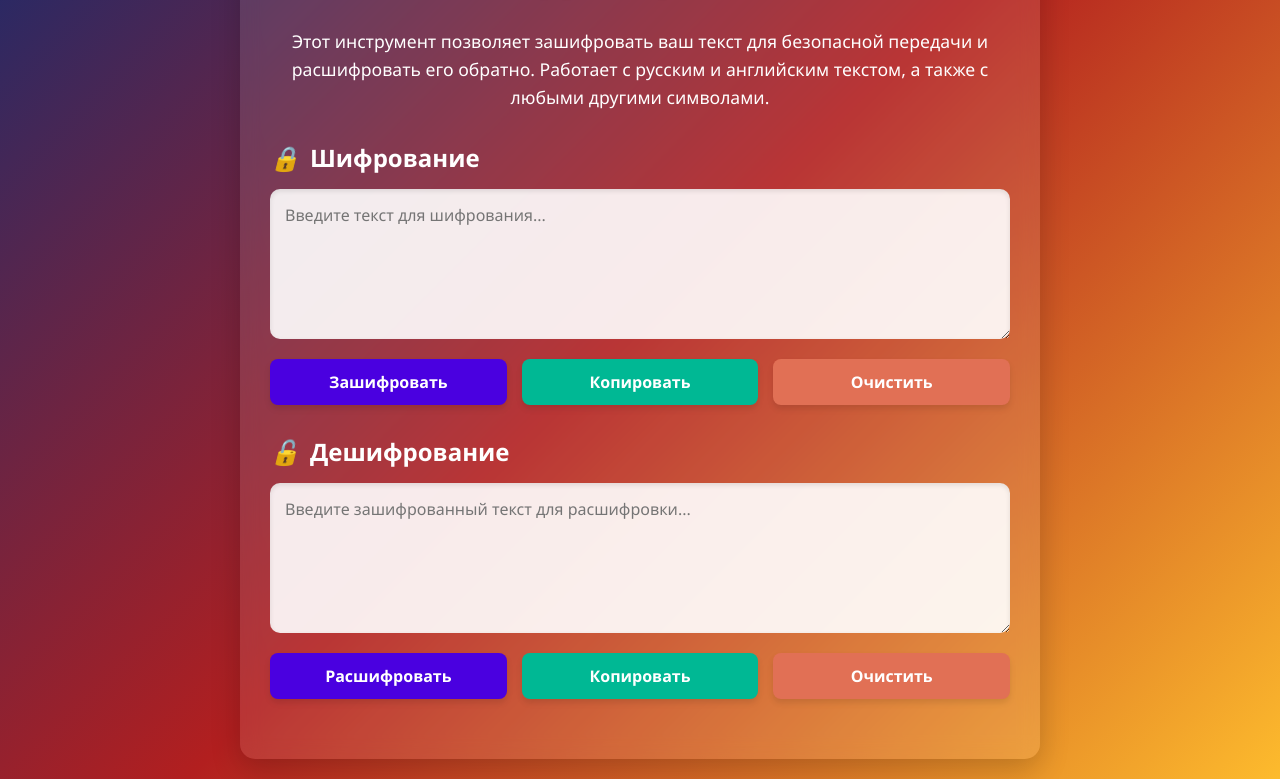
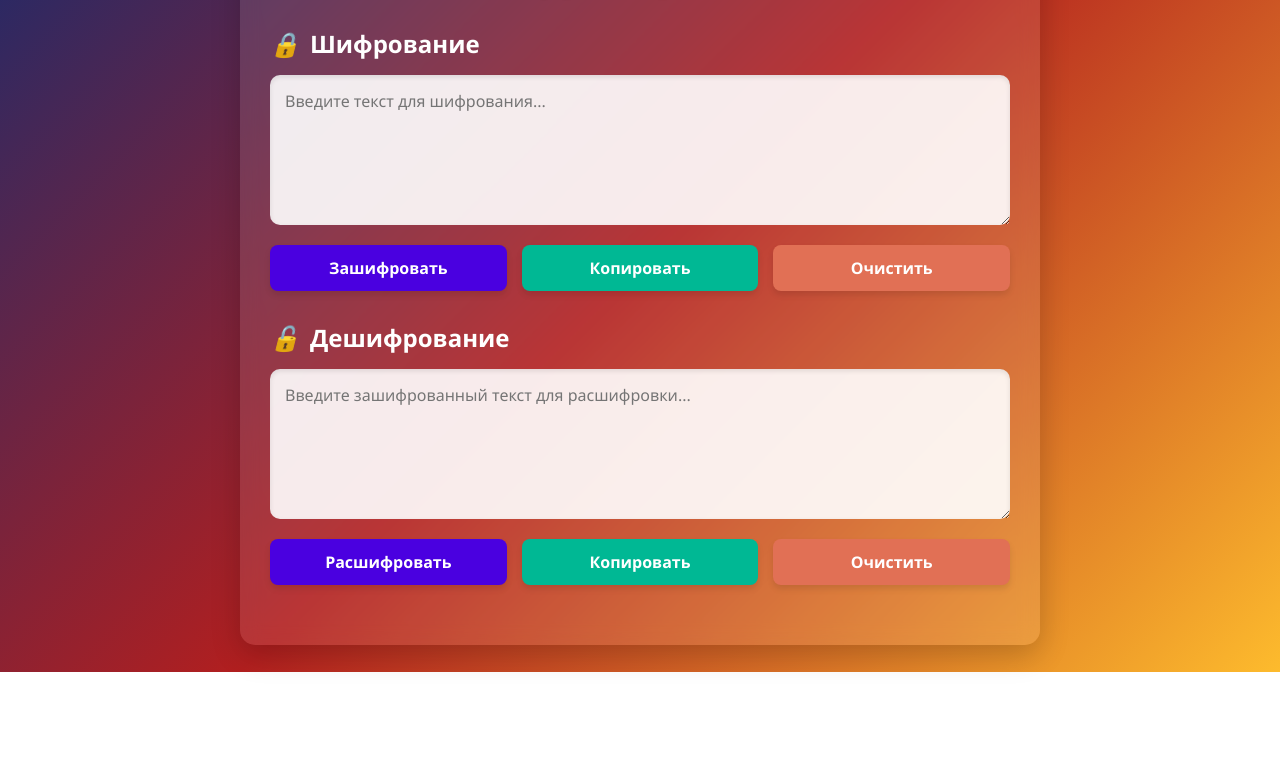
Before and after one commit to l1kaa11/SHIFRATOR, a plain HTML site: page index.html in a window 1280 px wide. Shown: the part 128-907 px from the top of the page. After the commit the page ends 800 px from the top, so only its background shows below. Drawn offline with Linux system fonts and the light colour scheme.

Commit message:
Update index.html

```diff
--- a/index.html
+++ b/index.html
@@ -164,10 +164,7 @@
     <div class="container">
         <h1>Шифратор текста</h1>
 
-        <p class="description">
-            Этот инструмент позволяет зашифровать ваш текст для безопасной передачи и расшифровать его обратно.
-            Работает с русским и английским текстом, а также с любыми другими символами.
-        </p>
+
 
         <div class="input-section">
             <h2><i>🔒</i> Шифрование</h2>
@@ -305,4 +302,5 @@
         });
     </script>
 </body>
+
 </html>
```
